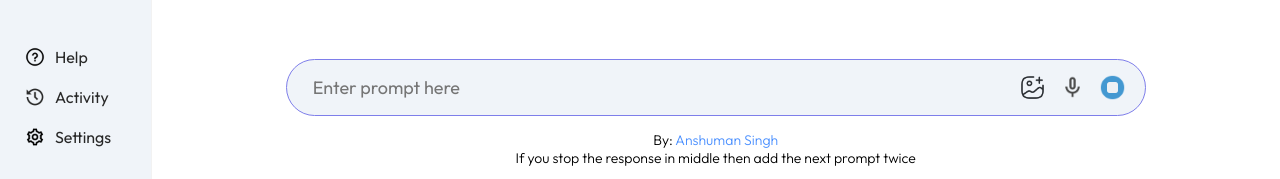
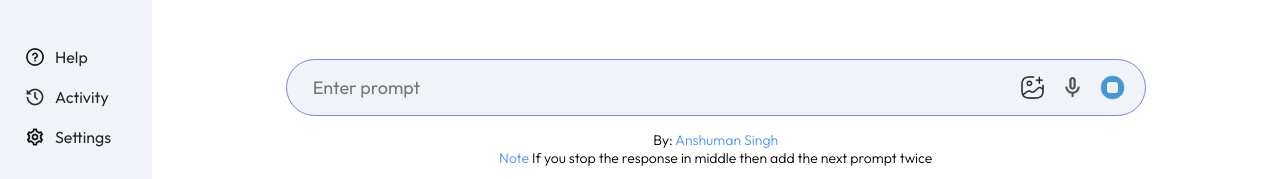
Before and after one commit to tanujgrover9/ChatHelp, a React (Vite) app in the folder ChatAI/: page / in a window 1280 px wide. Shown: the part 618-797 px from the top of the page. Built offline with nearby package versions, Linux system fonts and the light colour scheme.

Commit message:
First commit

```diff
--- a/ChatAI/src/components/Main/Main.jsx
+++ b/ChatAI/src/components/Main/Main.jsx
@@ -105,7 +105,7 @@ const Main = () => {
               onChange={(e) => setInput(e.target.value)}
               value={input}
               type="text"
-              placeholder="Enter prompt here"
+              placeholder="Enter prompt"
             />
             <div className="icons">
               <img src={assets.gallery_icon} alt="Gallery Icon" />
@@ -125,8 +125,7 @@ const Main = () => {
               By:{" "}
               <span className="by">Anshuman Singh</span>
             </p>
-            <p className="mobile">Click on the ChatHelp... for home page.</p>
-            <p>If you stop the response in middle then add the next prompt twice</p>
+            <p><span className="by">Note</span> If you stop the response in middle then add the next prompt twice</p>
 
             <p></p>
           </div>
```
